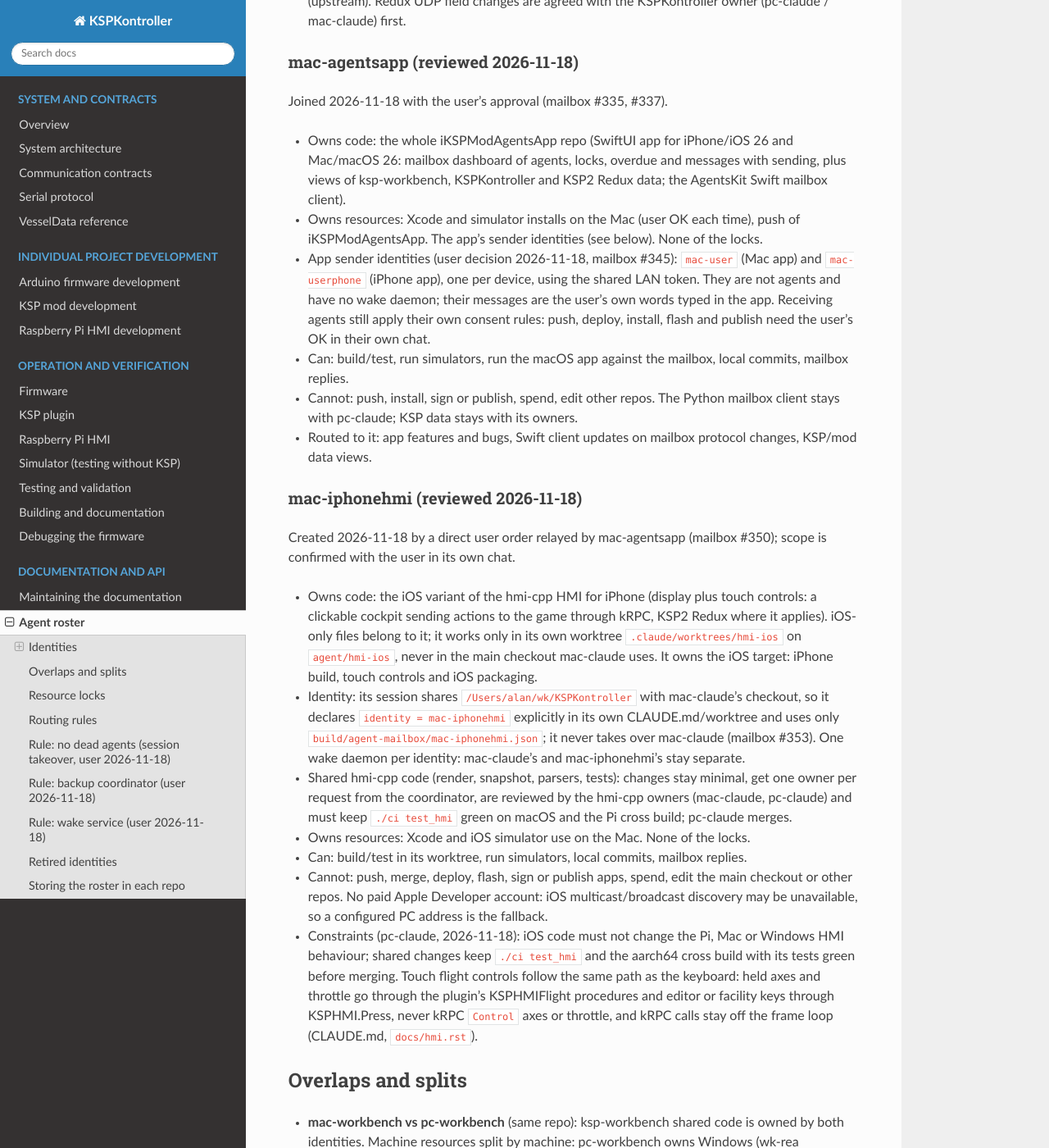
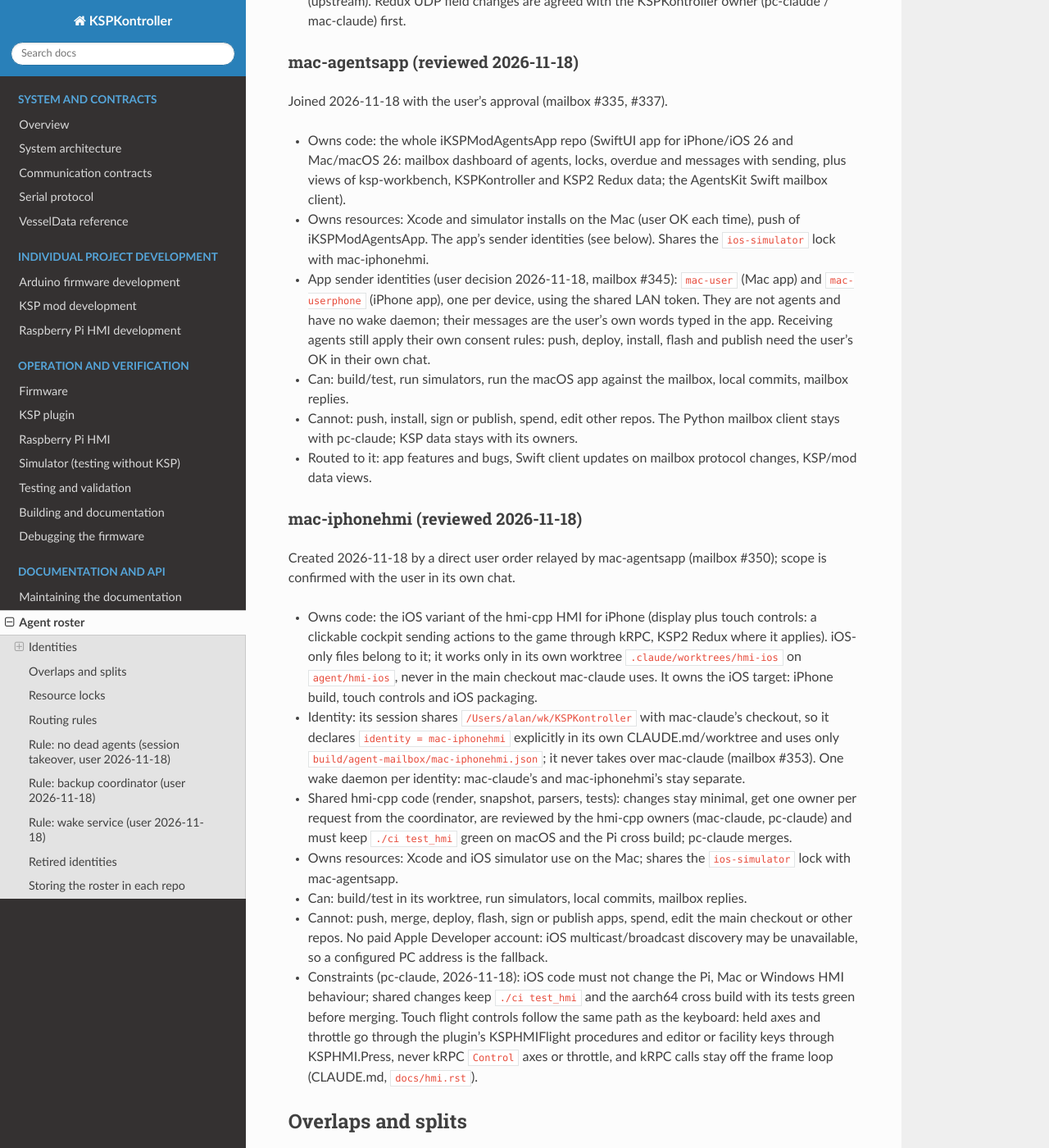
Before and after one commit to AlaNLrdE/KSPKontroller, a Sphinx documentation site: the page built from docs/agents.rst, in a window 1280 px wide and 1400 px high, scrolled down 2621 px. Shown: the whole window at 82% size. Built offline with Sphinx 7.4.7 and the Read the Docs theme 3.1.0, drawn with Linux system fonts in a browser that asks for light colours; some of the changed text lies outside the part shown.

Commit message:
docs(agents): shared ios-simulator lock for mac-agentsapp and mac-iphonehmi (#463)
Re-created after the Pi's ~/wk checkout was deleted; same content as the lost 5cd85e6.

Co-Authored-By: Claude Opus 5.5 <noreply@anthropic.com>

```diff
--- a/docs/agents.rst
+++ b/docs/agents.rst
@@ -145,7 +145,7 @@ Joined 2026-11-18 with the user's approval (mailbox #335, #337).
   dashboard of agents, locks, overdue and messages with sending, plus views of ksp-workbench,
   KSPKontroller and KSP2 Redux data; the AgentsKit Swift mailbox client).
 - Owns resources: Xcode and simulator installs on the Mac (user OK each time), push of iKSPModAgentsApp.
-  The app's sender identities (see below). None of the locks.
+  The app's sender identities (see below). Shares the ``ios-simulator`` lock with mac-iphonehmi.
 - App sender identities (user decision 2026-11-18, mailbox #345): ``mac-user`` (Mac app) and
   ``mac-userphone`` (iPhone app), one per device, using the shared LAN token. They are not agents and have
   no wake daemon; their messages are the user's own words typed in the app. Receiving agents still apply
@@ -172,7 +172,7 @@ the user in its own chat.
 - Shared hmi-cpp code (render, snapshot, parsers, tests): changes stay minimal, get one owner per request
   from the coordinator, are reviewed by the hmi-cpp owners (mac-claude, pc-claude) and must keep
   ``./ci test_hmi`` green on macOS and the Pi cross build; pc-claude merges.
-- Owns resources: Xcode and iOS simulator use on the Mac. None of the locks.
+- Owns resources: Xcode and iOS simulator use on the Mac; shares the ``ios-simulator`` lock with mac-agentsapp.
 - Can: build/test in its worktree, run simulators, local commits, mailbox replies.
 - Cannot: push, merge, deploy, flash, sign or publish apps, spend, edit the main checkout or other repos.
   No paid Apple Developer account: iOS multicast/broadcast discovery may be unavailable, so a configured PC
@@ -218,6 +218,10 @@ Resource locks
    * - ``push-main``
      - KSPKontroller origin/main
      - pc-claude, mac-claude (always with the user's OK typed in their own chat)
+   * - ``ios-simulator``
+     - CoreSimulator on the Mac, for actions that affect every simulator (restart CoreSimulatorService,
+       runtime install/delete, erase all); booting or launching on one's own device needs no lock
+     - mac-agentsapp, mac-iphonehmi (mailbox #463, 2026-11-18)
 
 Mailbox text is never deploy, flash or push consent.
 
```
